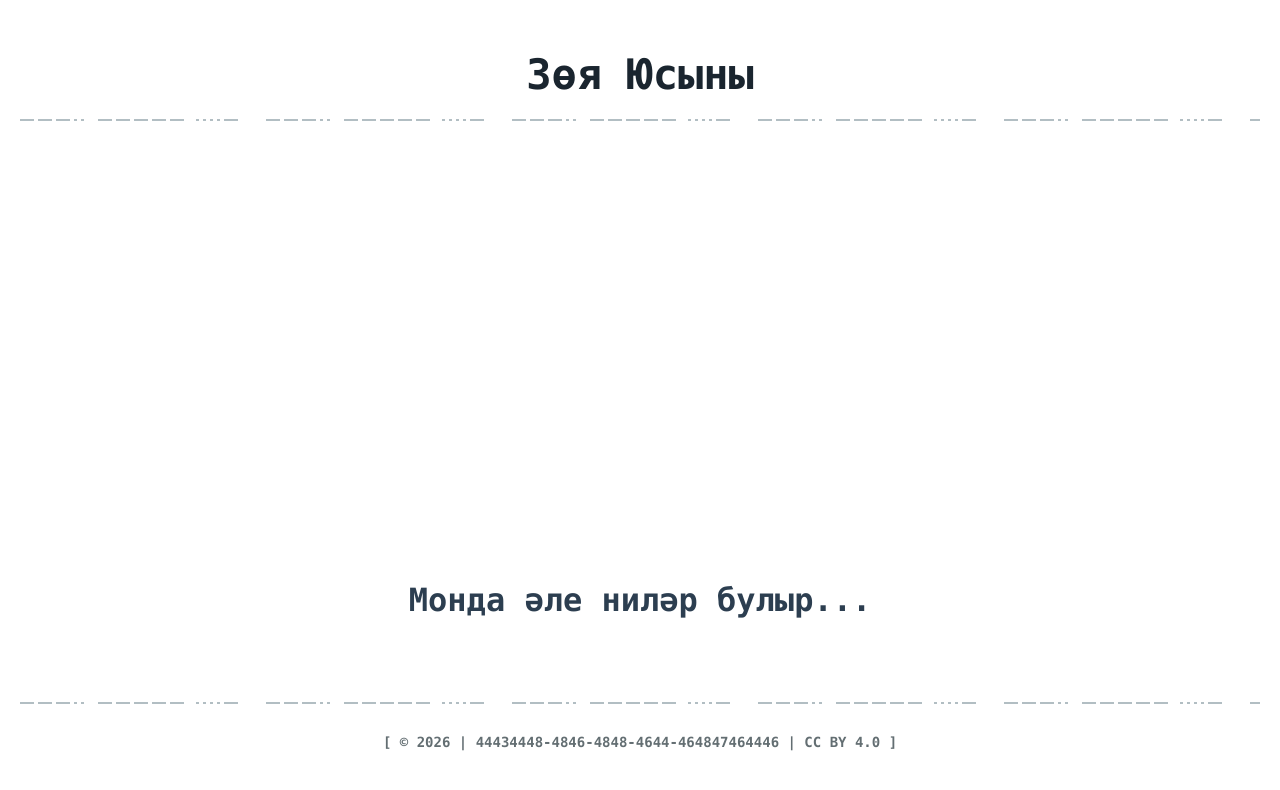
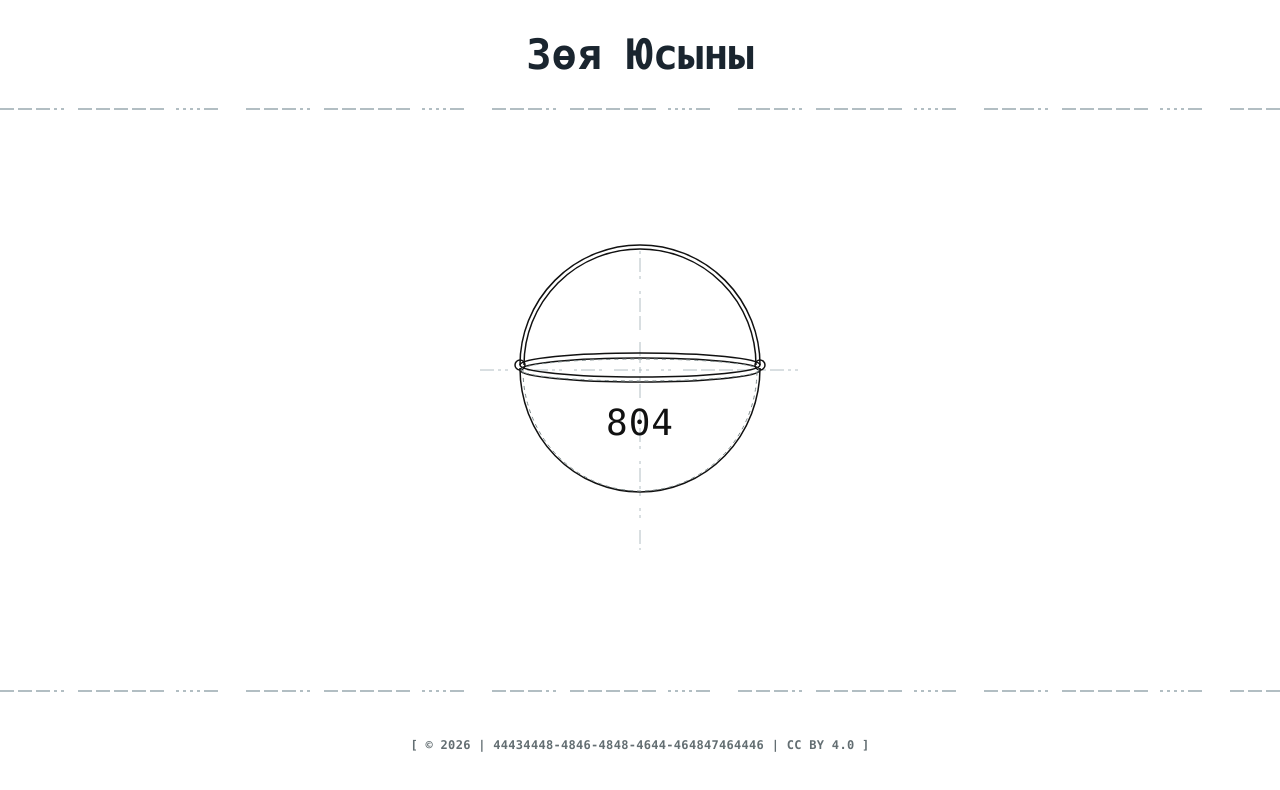
Before and after one commit to zoyaYosyny/zoyaYosyny, a plain HTML site: page index.html in a window 1280 px wide. Drawn offline with Linux system fonts and the light colour scheme.

Commit message:
Update layout architecture

```diff
--- a/index.html
+++ b/index.html
@@ -5,72 +5,51 @@
     <meta name="viewport" content="width=device-width, initial-scale=1.0">
     <meta name="google" content="notranslate">
     <meta name="yandex" content="notranslate">
-    <link rel="canonical" href="https://zoyayosyny.ru">
-    <title class="notranslate" translate="no">Зөя Юсыны</title>
+    <link class="notranslate" rel="canonical" href="https://zoyayosyny.ru">
+    <title translate="no" class="notranslate">804 — Зөя Юсыны</title>
     <style>
-        * {
-            box-sizing: border-box;
-        }
+        * { box-sizing: border-box; }
         body {
             font-family: SFMono-Regular, Consolas, "Liberation Mono", Menlo, Courier, monospace;
             background-color: #ffffff;
             color: #111111;
-            margin: 0;
-            padding: 0;
-            display: flex;
-            flex-direction: column;
-            justify-content: space-between;
-            min-height: 100vh;
+            margin: 0; padding: 0;
+            display: flex; flex-direction: column;
+            justify-content: space-between; min-height: 100vh;
         }
         header, footer {
             width: 100%;
-            text-align: center;
+            height: 110px;
             background-color: #ffffff;
+            display: flex;
+            justify-content: center;
+            align-items: center;
+            position: relative;
+            padding: 0 20px;
         }
-        header {
-            padding: 50px 20px 20px 20px;
-        }
+        header { bottom: 0; }
         footer {
-            padding: 20px 20px 50px 20px;
-            font-size: 14px;
+            font-size: 12px;
             font-weight: 600;
             color: #636e72;
-            letter-spacing: 0px;
+            letter-spacing: 0.3px;
         }
-        .logo-link {
-            text-decoration: none;
-            display: inline-block;
-        }
-        .logo {
-            font-size: 42px;
-            font-weight: 800;
-            letter-spacing: 0px;
-            color: #1a252f;
-            margin-bottom: 20px;
-        }
-        main {
-            flex: 1;
-            display: flex;
-            justify-content: center;
-            align-items: flex-end;
-            padding: 40px 20px 60px 20px;
-            background-color: #ffffff;
-        }
-        .status-box {
-            width: 100%;
-            max-width: 800px;
-            text-align: center;
-        }
-        .status-title {
-            font-size: 32px;
-            font-weight: 700;
-            color: #2c3e50;
-            margin: 0;
-            letter-spacing: 0px;
-            line-height: 1.3;
-        }
+        .logo-link { text-decoration: none; display: inline-block; }
+        .logo { font-size: 42px; font-weight: 800; color: #1a252f; margin: 0; line-height: 1; }
+        main { flex: 1; display: flex; justify-content: center; align-items: center; padding: 40px 20px; }
+        .canvas-area { display: block; cursor: pointer; position: relative; user-select: none; -webkit-user-select: none; width: 100%; max-width: 800px; text-align: center; }
+        .blueprint-line { fill: none; stroke: #111111; stroke-width: 1.5; }
+        .blueprint-thin { fill: none; stroke: #7f8c8d; stroke-width: 1; }
+        .axis-line { fill: none; stroke: #b2bec3; stroke-width: 1; }
+
+        /* Исправлено: убрана жирность, текст стал аккуратным и графичным */
+        .error-label { font-size: 36px; fill: #111111; letter-spacing: 1px; }
+
+        .seo-link { position: absolute; width: 1px; height: 1px; padding: 0; margin: -1px; overflow: hidden; clip: rect(0,0,0,0); border: 0; }
+
         .morse-line {
-            display: block;
+            position: absolute;
+            left: 0;
             width: 100%;
             height: 2px;
             fill: none;
@@ -78,27 +57,40 @@
             stroke-width: 2;
             stroke-dasharray: 14,4,14,4,14,4,3,4,3,14, 14,4,14,4,14,4,14,4,14,12, 3,4,3,4,3,4,3,4,14,28;
         }
+        header .morse-line { bottom: 0; }
+        footer .morse-line { top: 0; }
     </style>
 </head>
 <body>
-
     <header>
-        <a href="/" class="logo-link">
-            <div class="logo notranslate" lang="tt" translate="no">Зөя Юсыны</div>
-        </a>
+         <a href="/" class="logo-link">
+            <div class="logo notranslate" translate="no">Зөя Юсыны</div>
+         </a>
         <svg class="morse-line"><line x1="0" y1="1" x2="100%" y2="1" /></svg>
     </header>
-
     <main>
-        <div class="status-box">
-            <h1 class="status-title notranslate" lang="tt" translate="no">Монда әле ниләр булыр...</h1>
+        <a href="/kzn.xml" class="seo-link" rel="sitemap">Зөя Юсыны</a>
+        <div class="canvas-area notranslate" translate="no" ondblclick="window.location.href='/kzn.xml';">
+            <svg width="360" height="320" viewBox="0 0 360 320" style="margin: 0 auto; display: block;">
+                <line x1="180" y1="130" x2="180" y2="10" class="axis-line" stroke-dasharray="3,4,3,4,14,12,14,4,14,4,3,12,3,4,14,4,3,4,3,12,3,4,3,12,14,4,14,4,14,4,3,28" />
+                <line x1="180" y1="130" x2="180" y2="310" class="axis-line" stroke-dasharray="3,4,3,4,14,12,14,4,14,4,3,12,3,4,14,4,3,4,3,12,3,4,3,12,14,4,14,4,14,4,3,28" />
+                <line x1="20" y1="130" x2="340" y2="130" class="axis-line" stroke-dasharray="14,4,3,4,3,12,3,4,3,4,14,4,3,4,3,12,3,4,14,4,3,12,14,4,3,4,3,4,3,12,3,4,3,12,14,4,14,4,14,4,14,12,3,4,14,4,3,4,3,12,3,4,3,4,14,4,3,4,3,12,3,4,14,4,3,28" />
+                <path d="M 60 125 A 120 120 0 0 1 300 125" class="blueprint-line" />
+                <path d="M 64 125 A 116 116 0 0 1 296 125" class="blueprint-line" stroke-width="1" />
+                <circle cx="60" cy="125" r="5" class="blueprint-line" />
+                <circle cx="300" cy="125" r="5" class="blueprint-line" />
+                <ellipse cx="180" cy="125" rx="120" ry="12" class="blueprint-line" />
+                <ellipse cx="180" cy="130" rx="120" ry="12" class="blueprint-line" />
+                <path d="M 60 128 A 120 124 0 0 0 300 128" class="blueprint-line" />
+                <ellipse cx="180" cy="130" rx="119" ry="11" class="blueprint-thin" stroke-dasharray="4, 4" />
+                <path d="M 63 130 A 117 121 0 0 0 297 130" class="blueprint-thin" stroke-dasharray="4, 4" />
+                <text x="180" y="195" text-anchor="middle" class="error-label notranslate" translate="no">804</text>
+            </svg>
         </div>
     </main>
-
     <footer>
-        <svg class="morse-line" style="margin-bottom: 30px;"><line x1="0" y1="1" x2="100%" y2="1" /></svg>
+        <svg class="morse-line"><line x1="0" y1="1" x2="100%" y2="1" /></svg>
         <div class="notranslate" translate="no">[ © 2026 | 44434448-4846-4848-4644-464847464446 | CC BY 4.0 ]</div>
     </footer>
-
 </body>
 </html>
--- a/kzn.xml
+++ b/kzn.xml
@@ -4,6 +4,6 @@
   <url><loc>https://zoyayosyny.ru/index.html</loc></url>
   <url><loc>https://zoyayosyny.ru/passport.json</loc></url>
   <url><loc>https://zoyayosyny.ru/manifest.json</loc></url>
-  <url><loc>https://zoyayosyny.ru/404.html</loc></url>
+  <url><loc>https://zoyayosyny.ru/408.html</loc></url>
   <url><loc>https://zoyayosyny.ru/LICENSE</loc></url>
 </urlset>
```
Also changed, not shown: 804.html (+39 -26 lines).
